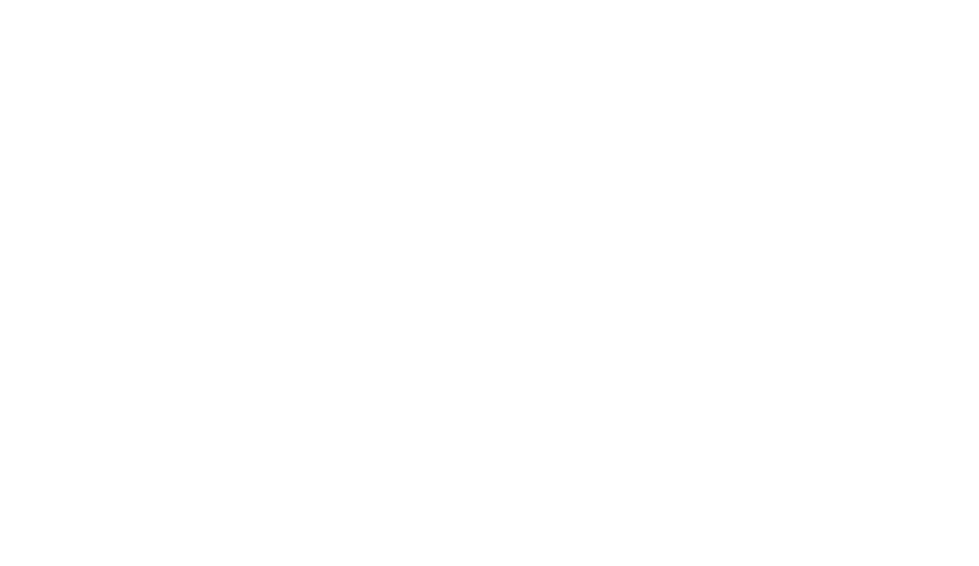
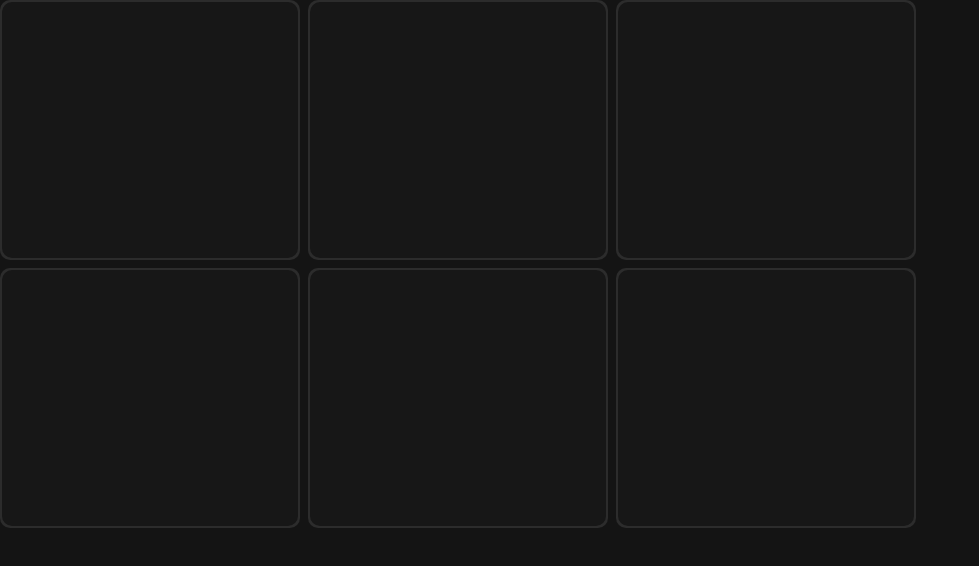
Before and after one commit to mj2068/hyperplexed-hover-effect, a website built with Vite: page index.html in a window 1280 px wide. Shown: the whole page, without its empty margins (0-979 px from the left). Built offline with nearby package versions, Linux system fonts and the light colour scheme.

Commit message:
finished

```diff
--- a/index.html
+++ b/index.html
@@ -6,7 +6,34 @@
     <title>Vite App</title>
   </head>
   <body>
-    <div id="app"></div>
+    <div id="app">
+      <div id="cards">
+        <div class="card">
+          <div class="card-border"></div>
+          <div class="card-content"></div>
+        </div>
+        <div class="card">
+          <div class="card-border"></div>
+          <div class="card-content"></div>
+        </div>
+        <div class="card">
+          <div class="card-border"></div>
+          <div class="card-content"></div>
+        </div>
+        <div class="card">
+          <div class="card-border"></div>
+          <div class="card-content"></div>
+        </div>
+        <div class="card">
+          <div class="card-border"></div>
+          <div class="card-content"></div>
+        </div>
+        <div class="card">
+          <div class="card-border"></div>
+          <div class="card-content"></div>
+        </div>
+      </div>
+    </div>
     <script type="module" src="/main.js"></script>
   </body>
 </html>
--- a/main.js
+++ b/main.js
@@ -1 +1,11 @@
-import './style.css'
+import "./style.css";
+
+document.getElementById("cards").onmousemove = (e) => {
+  for (const card of document.getElementsByClassName("card")) {
+    const rect = card.getBoundingClientRect(),
+      x = e.clientX - rect.left,
+      y = e.clientY - rect.top;
+    card.style.setProperty("--mouse-x", `${x}px`);
+    card.style.setProperty("--mouse-y", `${y}px`);
+  }
+};
--- a/style.css
+++ b/style.css
@@ -0,0 +1,78 @@
+:root {
+  --bg-color: rgb(20, 20, 20);
+  --card-color: rgb(23, 23, 23);
+}
+
+body {
+  background-color: var(--bg-color);
+  height: 100vh;
+  margin: 0px;
+  padding: 0px;
+  overflow: hidden;
+}
+
+#cards {
+  display: flex;
+  flex-wrap: wrap;
+  gap: 8px;
+  max-width: 922px;
+  width: calc(100% - 20px);
+}
+
+#cards:hover > .card > .card-border {
+  opacity: 1;
+}
+
+.card {
+  background-color: rgba(255, 255, 255, 0.1);
+  border-radius: 10px;
+  cursor: pointer;
+  height: 260px;
+  width: 300px;
+  position: relative;
+}
+
+.card:hover::before {
+  opacity: 1;
+}
+
+.card::before,
+.card > .card-border {
+  border-radius: inherit;
+  content: "";
+  width: 100%;
+  height: 100%;
+  left: 0px;
+  top: 0px;
+  position: absolute;
+  opacity: 0;
+  transition: opacity 500ms;
+  z-index: 2;
+}
+
+.card::before {
+  background: radial-gradient(
+    800px circle at var(--mouse-x) var(--mouse-y),
+    rgba(255, 255, 255, 0.1),
+    transparent 40%
+  );
+  z-index: 3;
+}
+.card > .card-border {
+  background: radial-gradient(
+    400px circle at var(--mouse-x) var(--mouse-y),
+    rgba(255, 255, 255, 0.3),
+    transparent 40%
+  );
+  z-index: 1;
+}
+
+.card > .card-content {
+  background-color: var(--card-color);
+  border-radius: inherit;
+  width: calc(100% - 4px);
+  height: calc(100% - 4px);
+  margin: 2px;
+  z-index: 2;
+  position: relative;
+}
```
